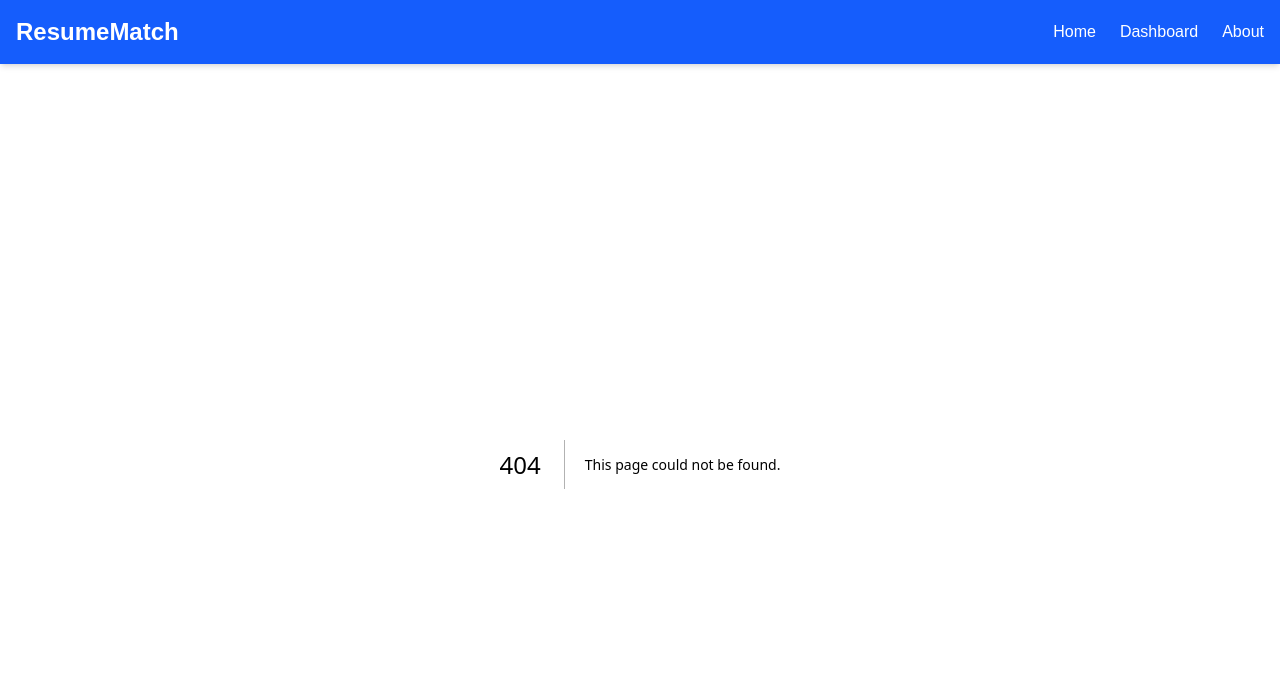
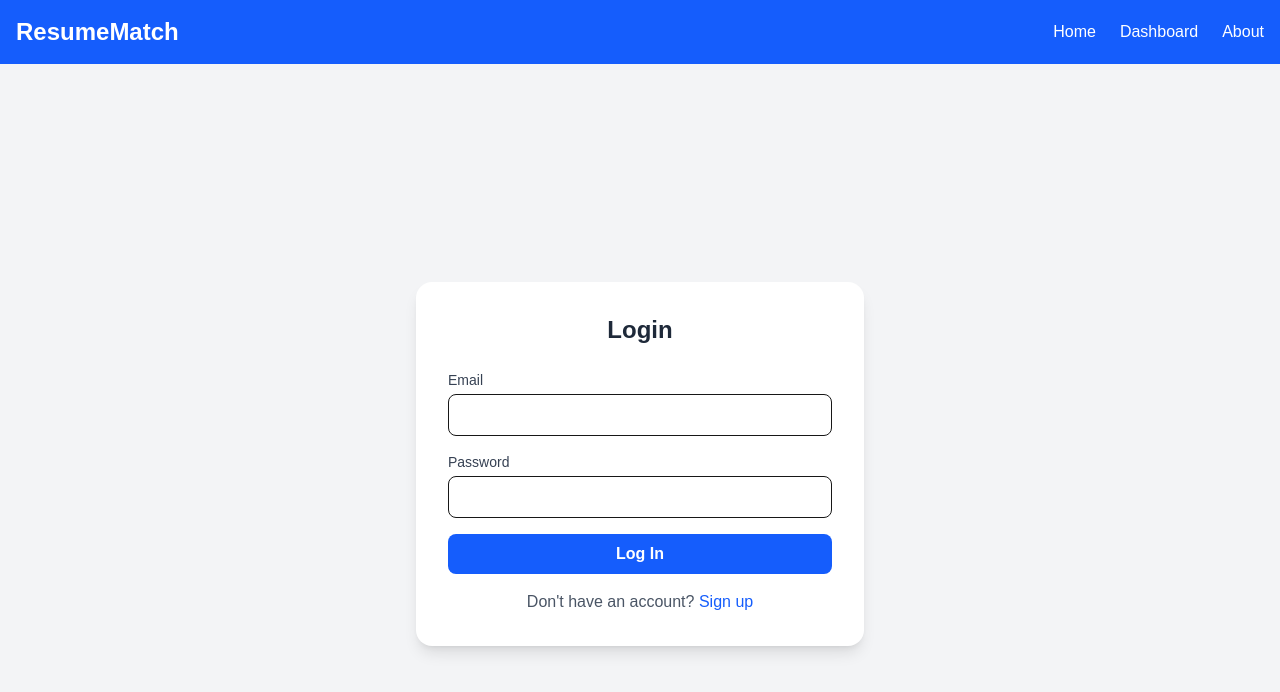
Before and after one commit to joshuajcarroll/AI-Resume-Reviewer, a Next.js app: page /login in a window 1280 px wide. Before the commit this address had no page. Shown: the top 692 px of the page. Built offline with nearby package versions, Linux system fonts and the light colour scheme.

Commit message:
added about page and login page

```diff
--- /dev/null
+++ b/app/about/page.tsx
@@ -0,0 +1,61 @@
+"use client"; // Marking this as a client-side component
+
+import React from "react";
+
+const About = () => {
+  return (
+    <div className="flex items-center justify-center min-h-screen bg-gray-100 py-6">
+      <div className="bg-white shadow-lg rounded-2xl p-8 max-w-3xl w-full">
+        <h1 className="text-3xl font-bold text-center text-gray-800 mb-6">About Us</h1>
+        <p className="text-gray-600 text-center mb-6">
+          Welcome to the AI Resume Analyzer! Our platform leverages artificial intelligence to help job seekers improve their resumes by analyzing their documents against job descriptions.
+        </p>
+
+        <div className="space-y-6">
+          <section>
+            <h2 className="text-2xl font-semibold text-gray-800">Our Mission</h2>
+            <p className="text-gray-700">
+              Our mission is to empower job seekers by providing them with detailed insights into their resumes and how well they align with the job descriptions they are interested in. We aim to help candidates stand out in a competitive job market.
+            </p>
+          </section>
+
+          <section>
+            <h2 className="text-2xl font-semibold text-gray-800">How It Works</h2>
+            <p className="text-gray-700">
+              Simply upload your resume, paste the job description you&apos;re interested in, and let our AI analyze both. You&apos;ll receive a score based on the relevance of your resume to the job description, along with key skills and suggestions for improvement.
+            </p>
+          </section>
+
+          <section>
+            <h2 className="text-2xl font-semibold text-gray-800">Contact Us</h2>
+            <p className="text-gray-700">
+              We would love to hear from you! If you have any questions, feedback, or need support, please reach out to us at{" "}
+              <a href="mailto:support@airesumeanalyzer.com" className="text-blue-600 hover:underline">
+                support@airesumeanalyzer.com
+              </a>
+              .
+            </p>
+          </section>
+
+          <section>
+            <h2 className="text-2xl font-semibold text-gray-800">Meet the Team</h2>
+            <p className="text-gray-700">
+              Our team consists of passionate professionals in AI, web development, and design, all working towards making job applications easier and more effective for everyone.
+            </p>
+          </section>
+        </div>
+
+        <div className="mt-8 text-center">
+          <button
+            onClick={() => window.history.back()}
+            className="bg-blue-600 text-white py-2 px-4 rounded-lg font-semibold hover:bg-blue-700 transition duration-200"
+          >
+            Go Back
+          </button>
+        </div>
+      </div>
+    </div>
+  );
+};
+
+export default About;
--- /dev/null
+++ b/app/login/page.tsx
@@ -0,0 +1,96 @@
+"use client";
+
+import { useState } from "react";
+//import { useRouter } from "next/router";
+
+const Login = () => {
+  const [email, setEmail] = useState<string>("");
+  const [password, setPassword] = useState<string>("");
+  const [loading, setLoading] = useState(false);
+  const [error, setError] = useState<string | null>(null);
+  //const router = useRouter();
+
+  const handleSubmit = async (event: React.FormEvent) => {
+    event.preventDefault();
+
+    if (!email || !password) {
+      setError("Please fill in both fields.");
+      return;
+    }
+
+    setLoading(true);
+    setError(null);
+
+    try {
+      // Mock login request, replace this with your API call
+      const response = await fetch("/api/login", {
+        method: "POST",
+        body: JSON.stringify({ email, password }),
+        headers: { "Content-Type": "application/json" },
+      });
+
+      if (!response.ok) {
+        const data = await response.json();
+        setError(data.error || "Login failed. Please try again.");
+      } else {
+        // On success, redirect to dashboard or home page
+       // router.push("/dashboard");
+      }
+    } catch {
+      setError("An error occurred. Please try again.");
+    } finally {
+      setLoading(false);
+    }
+  };
+
+  return (
+    <div className="flex items-center justify-center min-h-screen bg-gray-100">
+      <div className="bg-white shadow-lg rounded-2xl p-8 max-w-md w-full">
+        <h1 className="text-2xl font-bold text-center text-gray-800 mb-6">Login</h1>
+        {error && <p className="text-red-600 text-center mb-4">{error}</p>}
+        <form onSubmit={handleSubmit} className="space-y-4">
+          <div>
+            <label className="block text-sm font-medium text-gray-700">Email</label>
+            <input
+              type="email"
+              value={email}
+              onChange={(e) => setEmail(e.target.value)}
+              className="mt-1 w-full px-3 py-2 border rounded-lg focus:ring-blue-500 focus:border-blue-500"
+              required
+            />
+          </div>
+
+          <div>
+            <label className="block text-sm font-medium text-gray-700">Password</label>
+            <input
+              type="password"
+              value={password}
+              onChange={(e) => setPassword(e.target.value)}
+              className="mt-1 w-full px-3 py-2 border rounded-lg focus:ring-blue-500 focus:border-blue-500"
+              required
+            />
+          </div>
+
+          <button
+            type="submit"
+            className="w-full bg-blue-600 text-white py-2 rounded-lg font-semibold hover:bg-blue-700 transition duration-200 disabled:opacity-50"
+            disabled={loading}
+          >
+            {loading ? "Logging in..." : "Log In"}
+          </button>
+        </form>
+
+        <div className="mt-4 text-center">
+          <p className="text-gray-600">
+            Don&apos;t have an account?{" "}
+            <a href="/signup" className="text-blue-600 hover:underline">
+              Sign up
+            </a>
+          </p>
+        </div>
+      </div>
+    </div>
+  );
+};
+
+export default Login;
```
